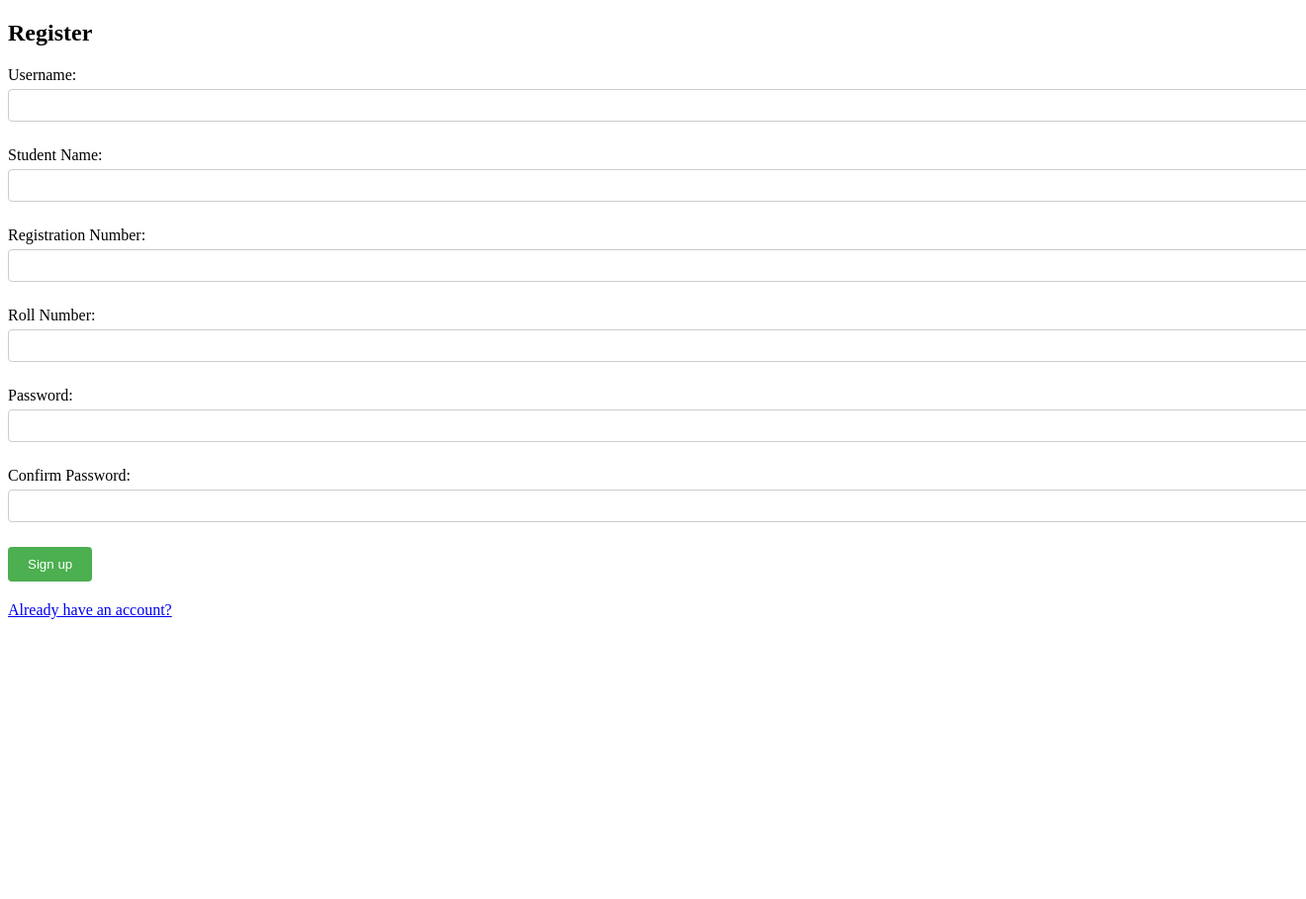
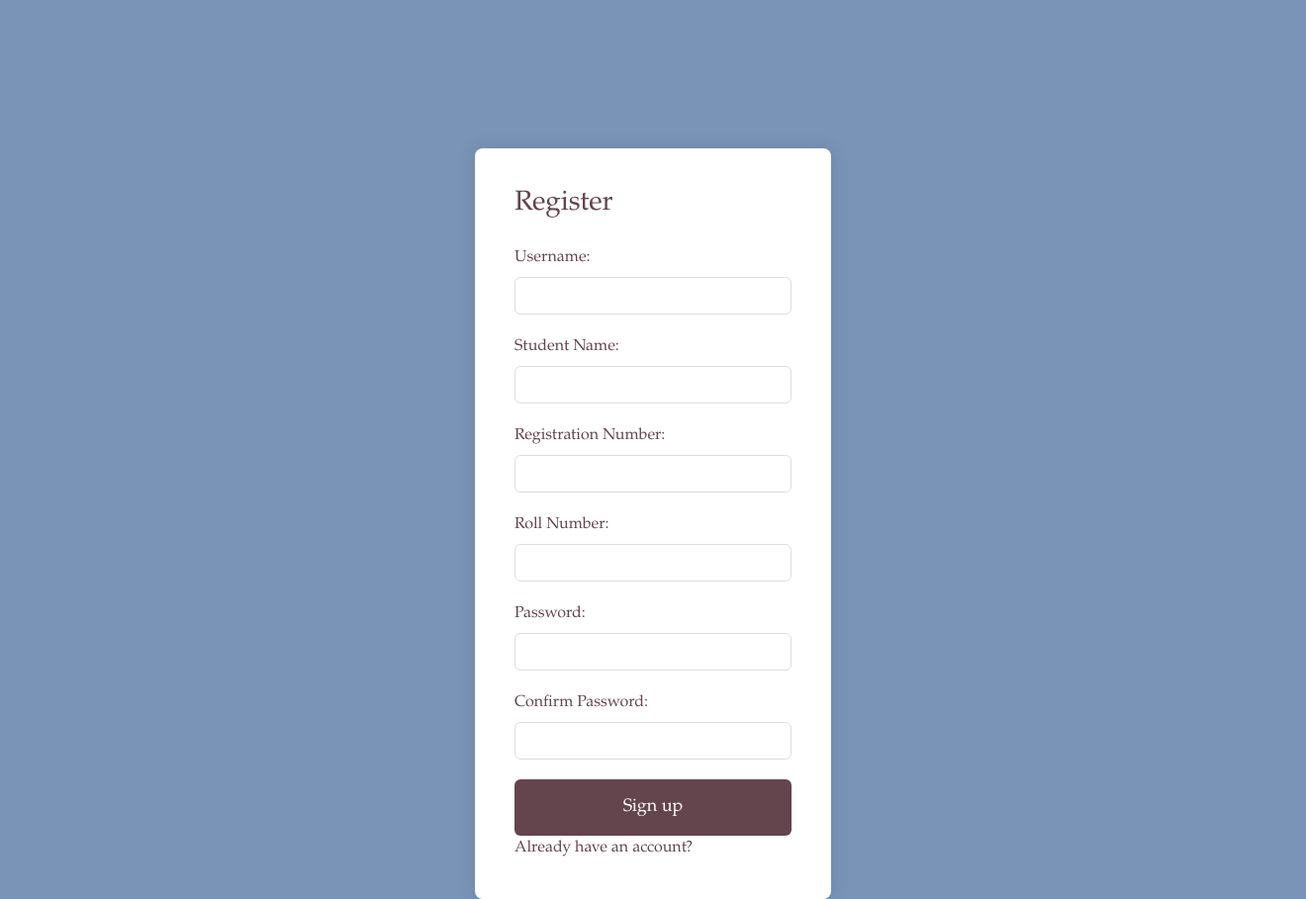
Before and after one commit to anurag1942003/EduTech-Distributed-Systems-Platform, a Django app: page /register/ in a window 1320 px wide; the page is wider, and only the part inside the window is pictured. Shown: that part at 99% size. Before the commit the page ends 626 px from the top of that part, so only its background shows below. Run offline with Django 5.2, Linux system fonts and the light colour scheme; some libraries are stand-ins or nearby versions.

Commit message:
CHANGED LOGIN AND SIGNUP

```diff
--- a/templates/register.html
+++ b/templates/register.html
@@ -1,85 +1,129 @@
 <!DOCTYPE html>
-<html>
-
+<html lang="en">
 <head>
+    <meta charset="UTF-8">
+    <meta name="viewport" content="width=device-width, initial-scale=1.0">
     <title>Sign Up</title>
+    <link rel="stylesheet" href="https://stackpath.bootstrapcdn.com/bootstrap/4.5.2/css/bootstrap.min.css">
     <style>
-        /* Add your custom CSS here */
-        .form-group {
-            margin-bottom: 15px;
+        body {
+            font-family: 'Garamond', serif;
+            background-color: #7994B7;
+            color: #64444d;
+            padding-top: 50px; /* Adjusted padding */
         }
 
-        label {
-            display: block;
-            margin-bottom: 5px;
+        .form-container {
+            width: 360px; /* Adjusted width */
+            margin: auto;
+            padding: 40px;
+            background-color: #fff;
+            border-radius: 8px;
+            box-shadow: 0 0 20px rgba(0, 0, 0, 0.1);
+            margin-top: 100px;
+        }
+
+        h2 {
+            margin-bottom: 20px;
+            font-size: 28px;
+            color: #64444d;
+        }
+
+        form {
+            text-align: left;
         }
 
         input[type="text"],
         input[type="password"] {
             width: 100%;
-            padding: 8px;
-            margin-bottom: 10px;
-            border: 1px solid #ccc;
-            border-radius: 4px;
+            padding: 15px;
+            margin-bottom: 20px;
+            border: 1px solid #ddd;
+            border-radius: 6px;
+            font-size: 16px;
+            transition: border-color 0.3s ease;
         }
 
-        button {
-            background-color: #4CAF50;
-            color: white;
-            padding: 10px 20px;
-            border: none;
-            border-radius: 4px;
-            cursor: pointer;
+        input[type="text"]:focus,
+        input[type="password"]:focus {
+            border-color: #64444d;
         }
 
-        button:hover {
-            background-color: #45a049;
+        button[type="submit"] {
+            width: 100%;
+            padding: 15px;
+            background-color: #64444d;
+            color: #ffffff;
+            border: none;
+            border-radius: 6px;
+            font-size: 18px;
+            cursor: pointer;
+            transition: background-color 0.3s ease;
         }
 
-        a {
-            display: block;
-            margin-top: 20px;
+        button[type="submit"]:hover {
+            background-color: #512e40;
+        }
+
+        .already-account {
+            color: #64444d;
+            text-decoration: none;
+            font-size: 16px;
+            transition: color 0.3s ease;
+        }
+
+        .already-account:hover {
+            color: #512e40;
         }
     </style>
 </head>
-
 <body>
-    <h2>Register</h2>
+    <div class="container">
+        <div class="row justify-content-center">
+            <div class="col-md-6">
+                <div class="form-container">
+                    <h2 class="mb-4">Register</h2>
                     <form method="post">
                         {% csrf_token %}
                         <div class="form-group">
                             <label for="id_username">Username:</label>
-            <input type="text" name="username" id="id_username" required>
+                            <input type="text" name="username" id="id_username" class="form-control" required>
                             {{ form.username.errors }}
                         </div>
                         <div class="form-group">
                             <label for="id_student_name">Student Name:</label>
-            <input type="text" name="student_name" id="id_student_name" required>
+                            <input type="text" name="student_name" id="id_student_name" class="form-control"
+                                required>
                             {{ form.student_name.errors }}
                         </div>
                         <div class="form-group">
                             <label for="id_registration_number">Registration Number:</label>
-            <input type="text" name="registration_number" id="id_registration_number" required>
+                            <input type="text" name="registration_number" id="id_registration_number"
+                                class="form-control" required>
                             {{ form.registration_number.errors }}
                         </div>
                         <div class="form-group">
                             <label for="id_roll_number">Roll Number:</label>
-            <input type="text" name="roll_number" id="id_roll_number" required>
+                            <input type="text" name="roll_number" id="id_roll_number" class="form-control" required>
                             {{ form.roll_number.errors }}
                         </div>
                         <div class="form-group">
                             <label for="id_password1">Password:</label>
-            <input type="password" name="password1" id="id_password1" required>
+                            <input type="password" name="password1" id="id_password1" class="form-control" required>
                             {{ form.password1.errors }}
                         </div>
                         <div class="form-group">
                             <label for="id_password2">Confirm Password:</label>
-            <input type="password" name="password2" id="id_password2" required>
+                            <input type="password" name="password2" id="id_password2" class="form-control" required>
                             {{ form.password2.errors }}
                         </div>
-        <button type="submit">Sign up</button>
+                        <button type="submit" class="btn btn-success btn-block">Sign up</button>
                     </form>
-    <a href="{% url 'login' %}">Already have an account?</a>
+                    <a href="{% url 'login' %}" class="already-account">Already have an account?</a>
+                </div>
+            </div>
+        </div>
+    </div>
+    <script src="https://stackpath.bootstrapcdn.com/bootstrap/4.5.2/js/bootstrap.min.js"></script>
 </body>
-
 </html>
```
Also changed, not shown: templates/login.html (+65 -30 lines), db.sqlite3. Lines whose indentation alone changed are shown as unchanged.
